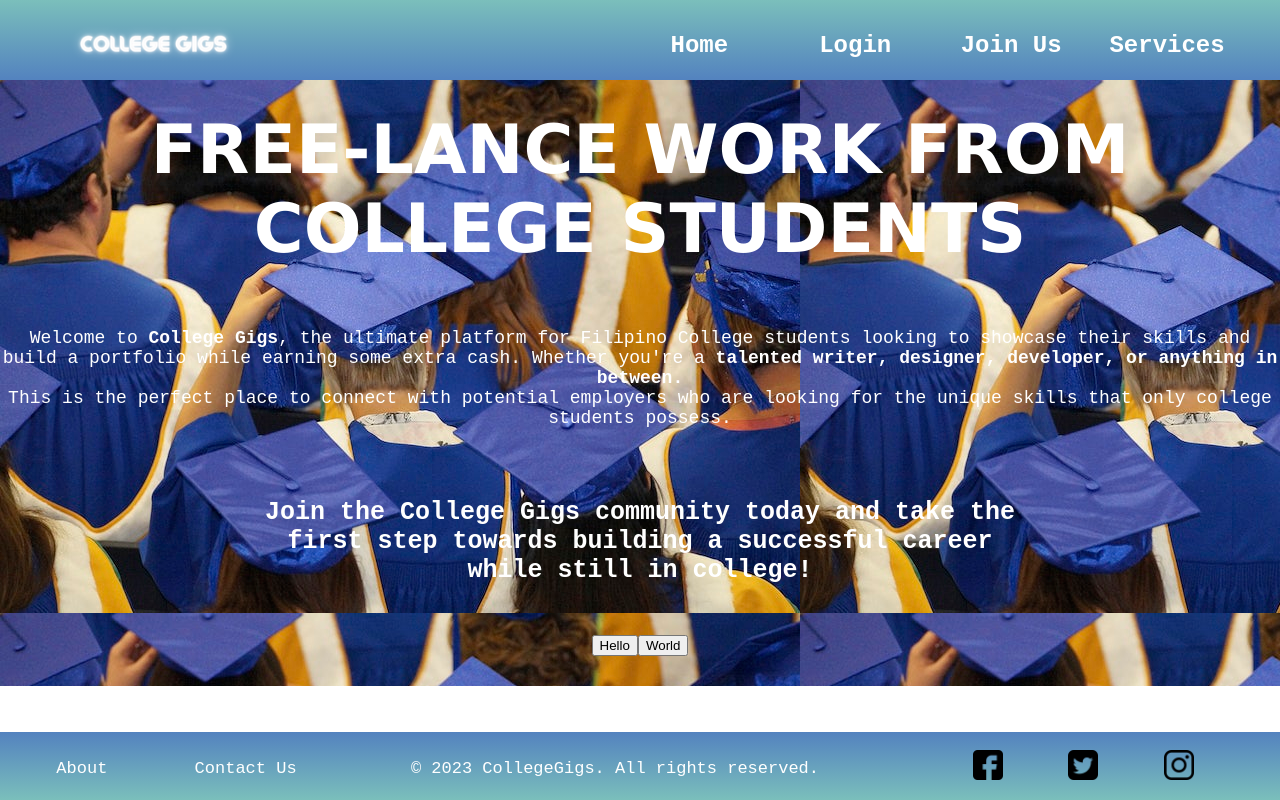
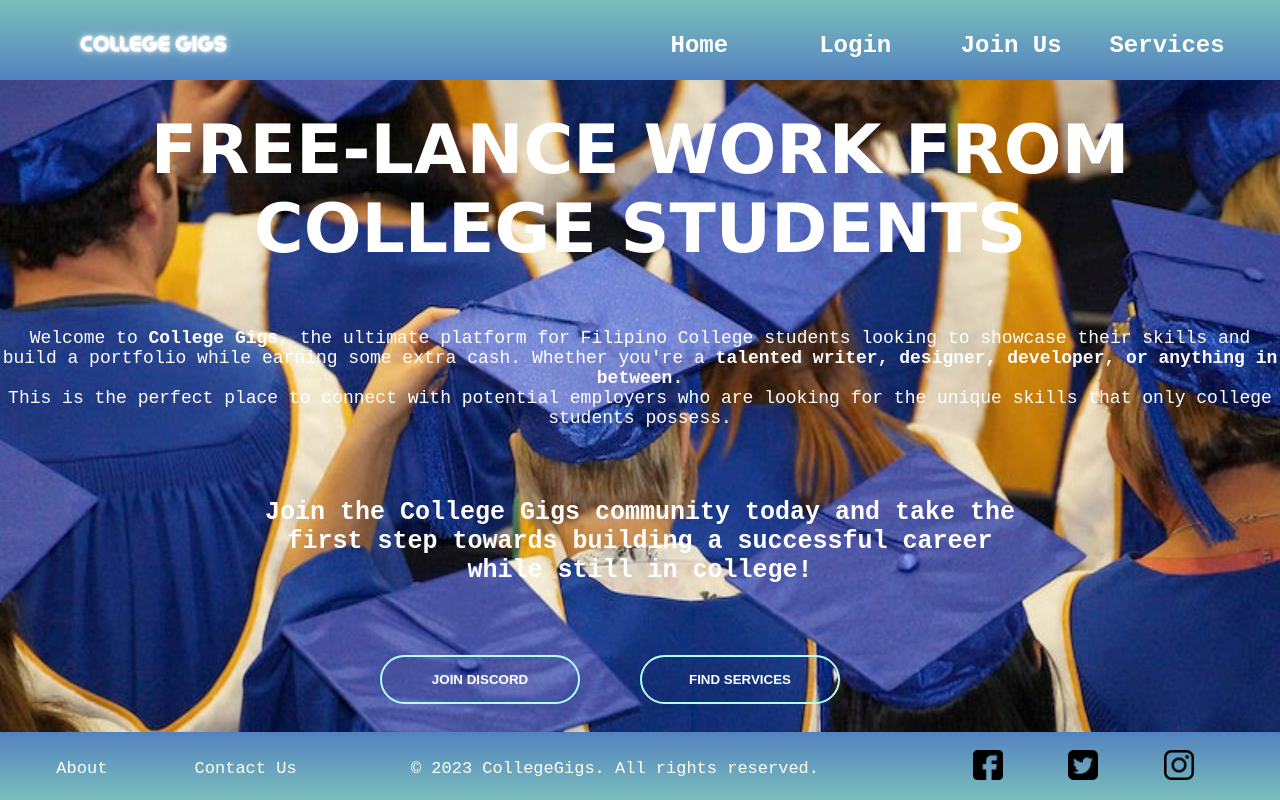
Before and after one commit to fynn07/college-gigs, a React (Create React App) app: page / in a window 1280 px wide. Built offline with nearby package versions, Linux system fonts and the light colour scheme.

Commit message:
finished home page

```diff
--- a/src/pages/about.js
+++ b/src/pages/about.js
@@ -2,7 +2,8 @@ import React from 'react'
 
 function about() {
   return (
-    <div>about</div>
+   <div className='container'>
+   </div>
   )
 }
 
--- a/src/pages/home.js
+++ b/src/pages/home.js
@@ -26,8 +26,8 @@ function home() {
               </strong></p>
           </div>
           <div className ='child-three'>
-              <a href='https://www.discord.com'><button>Hello</button></a>
-              <Link to='/Services'><button>World</button></Link>
+              <a href='https://www.discord.com' target='_blank' rel="noopener noreferrer"><button>JOIN DISCORD</button></a>
+              <Link to='/Services'><button>FIND SERVICES</button></Link>
           </div>
 
         </div>
--- a/src/styles/home.css
+++ b/src/styles/home.css
@@ -3,6 +3,7 @@
     width: 100%;
     text-align: center;
     color: #fff;
+    height: 90vh;
 }
 .header h1, .child-one p, .child-two p, .child-three{
     margin: 0;
@@ -21,7 +22,12 @@
 }
 
 .child-three{
+    display: inline-flex;
     padding-bottom: 30px;
+}
+.child-three *{
+    text-align: center;
+    margin-right: 30px;
 }
 
 .header{
@@ -30,3 +36,32 @@
     font-size: 34px;
     font-family: 'Lucida Sans', 'Lucida Sans Regular', 'Lucida Grande', 'Lucida Sans Unicode', Geneva, Verdana, sans-serif;
 }
+.headerContainer{
+  background-size: cover;
+  background-position: center;
+  background-repeat: no-repeat;
+
+}
+button{
+    width: 200px;
+    padding: 15px 0;
+    text-align: center;
+    margin-top: 20px;
+    margin-bottom: 0;
+    margin-right: 20px;
+    border-radius: 25px;
+    column-gap: 40px;
+    font-weight: bold;
+    border: 2px solid #b1fff8;
+    background-color: transparent;
+    cursor: pointer;
+    position: relative;
+    overflow: hidden;
+    color: white;
+}
+button a{
+    text-decoration: none;
+    font-family: 'Lucida Sans', 'Lucida Sans Regular', 'Lucida Grande', 'Lucida Sans Unicode', Geneva, Verdana, sans-serif;
+    font-size: 17px;
+    color: #ffffff;
+}
```
